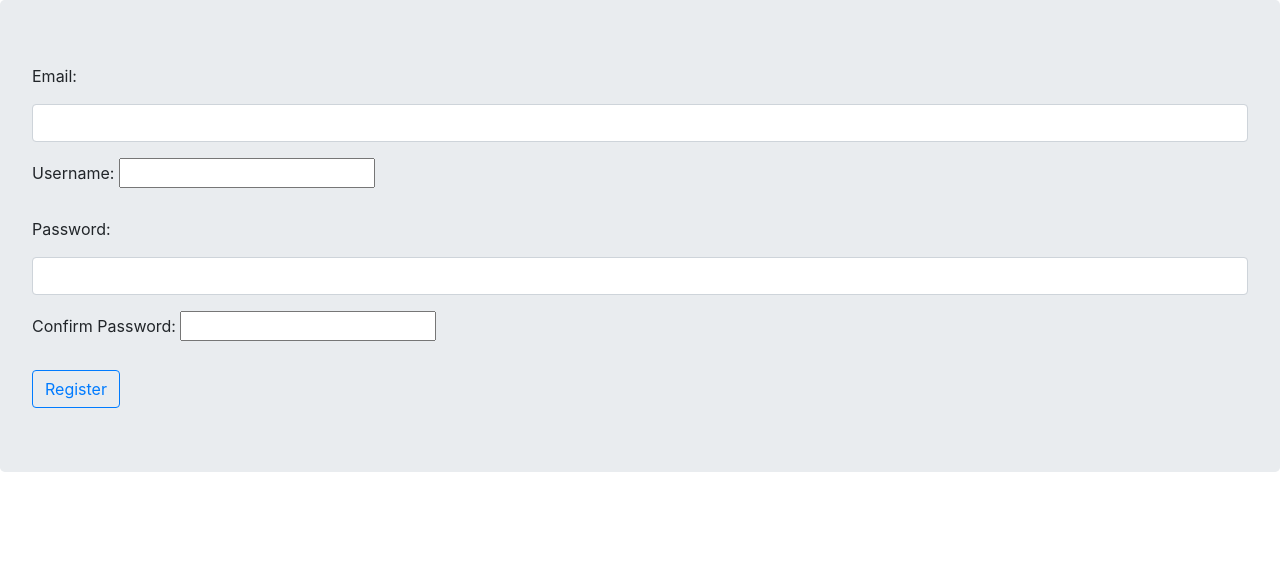
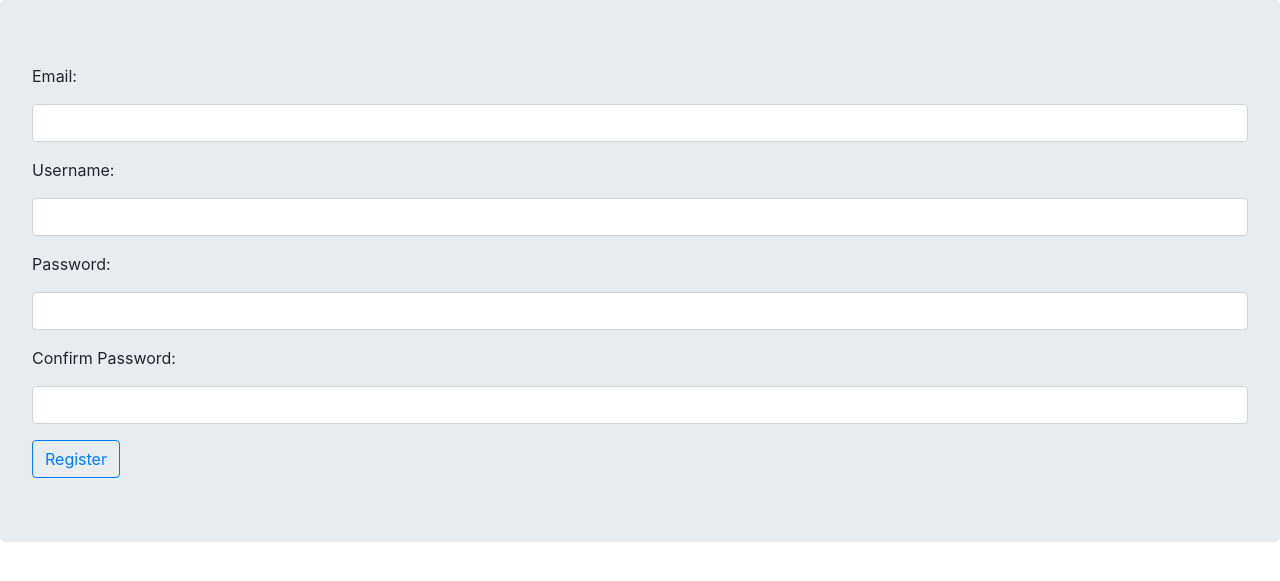
Before and after one commit to ghigbie/social-flask-blog, a Flask app: page /register in a window 1280 px wide. Shown: the part 72-653 px from the top of the page. Run offline with Flask 2, Linux system fonts and the light colour scheme; some libraries are stand-ins or nearby versions.

Commit message:
Edit forms

```diff
--- a/puppycompanyblog/templates/create_post.html
+++ b/puppycompanyblog/templates/create_post.html
@@ -9,7 +9,7 @@
     </div>
     <div class="form-group">
     {{ form.text.label(class="form-group") }}
-    {{ form.text(Class="form-control")}}
+    {{ form.text(class="form-control")}}
     </div>
     {{ form.sbumit(class="btn btn-outline-primary") }}
 </form>
--- a/puppycompanyblog/templates/login.html
+++ b/puppycompanyblog/templates/login.html
@@ -3,11 +3,11 @@
 <form method="POST">
     {{ form.hidden_tag() }}
     <div class="form-group">
-        {{ form.email.label(class="form-control-label") }}
+        {{ form.email.label(class="form-group") }}
         {{ form.email(class="form-control") }}
     </div>
     <div class="form-group">
-        {{ form.password.label(class="form-control-label") }}
+        {{ form.password.label(class="form-group") }}
         {{ form.password(class="form-control") }}
     </div>
     {{ form.submit(class="btn btn-outline-primary") }}
--- a/puppycompanyblog/templates/register.html
+++ b/puppycompanyblog/templates/register.html
@@ -8,7 +8,7 @@
     </div>
     <div class="form-group">
     {{ form.username.label(class="form-group") }}
-    {{ form.username(class="orm-control") }}
+    {{ form.username(class="form-control") }}
     </div>
     <div class="form-group">
     {{ form.password.label(class="form-group") }}
@@ -16,7 +16,7 @@
     </div>
     <div class="form-group">
     {{ form.pass_confirm.label(class="form-group") }}
-    {{ form.pass_confirm(class="orm-control") }}
+    {{ form.pass_confirm(class="form-control") }}
     </div>
     {{ form.submit(class="btn btn-outline-primary") }}
 </form>
```
